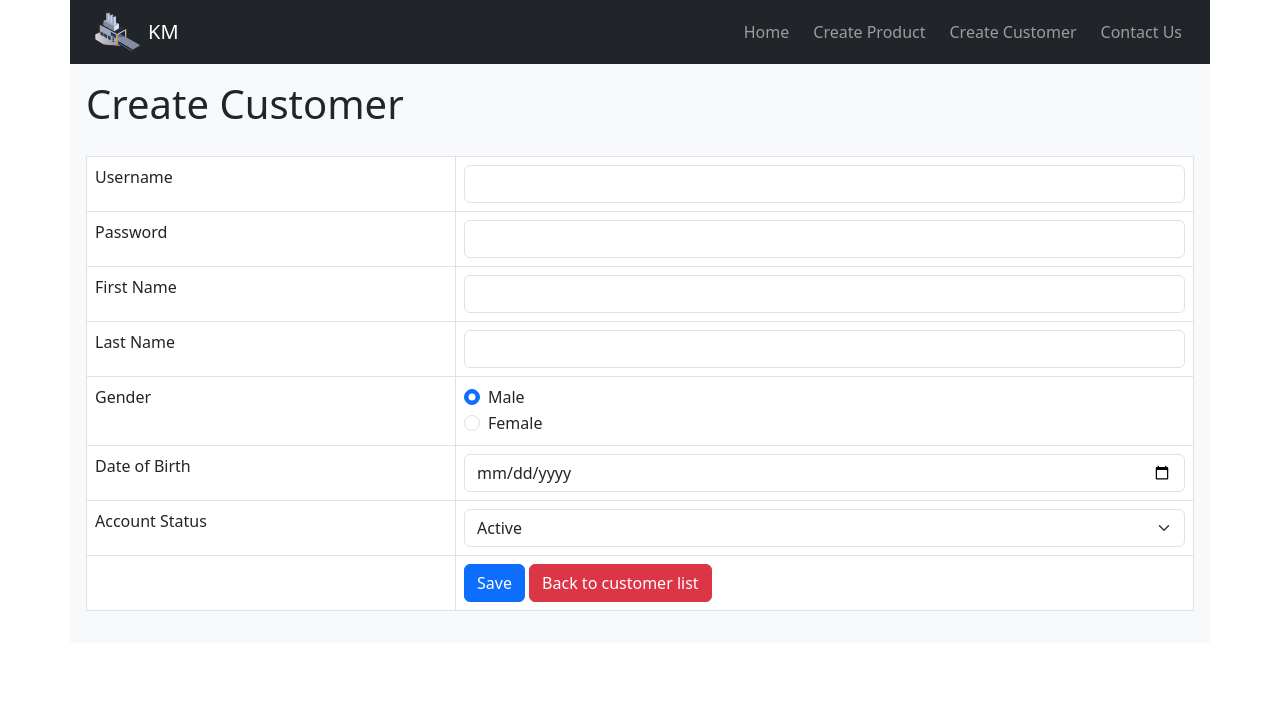
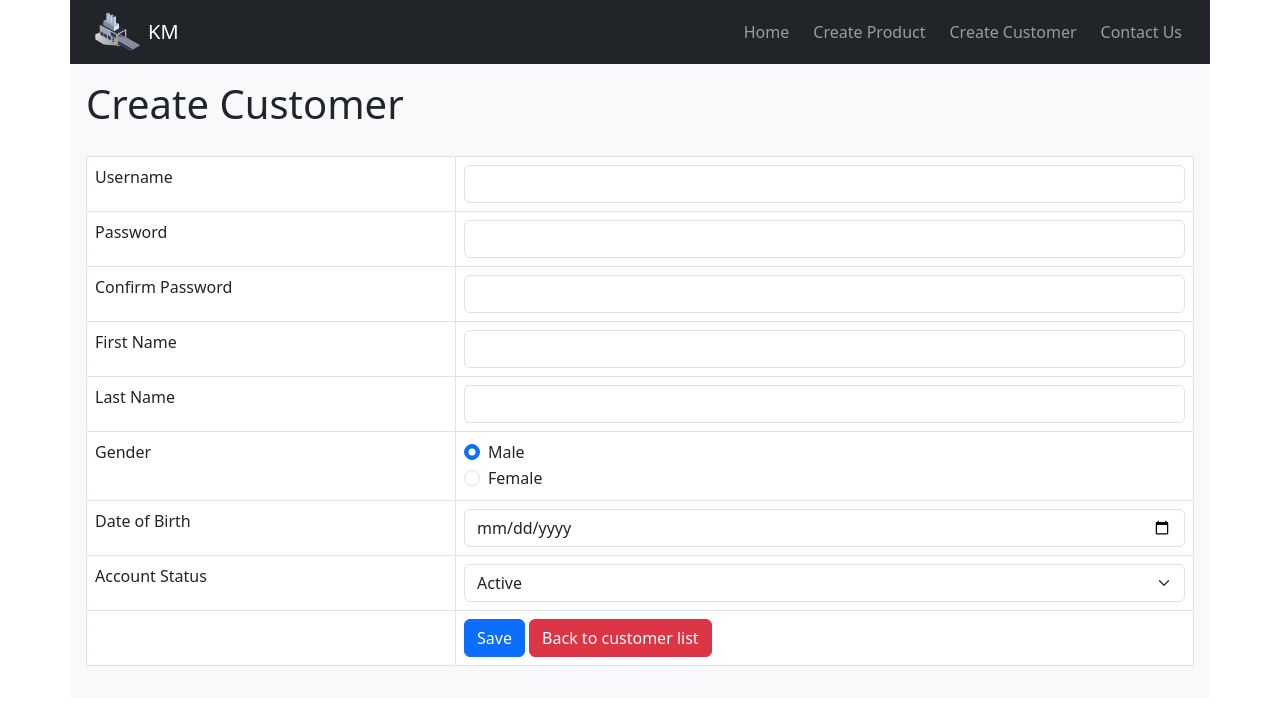
Before and after one commit to KienMing0916/Web_Application_Development, a PHP site: page /customer_create.php in a window 1280 px wide. Shown: the top 705 px of the page. Run offline with PHP 8.4, Linux system fonts and the light colour scheme.

Commit message:
add confirm password

```diff
--- a/project/customer_create.php
+++ b/project/customer_create.php
@@ -27,6 +27,7 @@
                 $stmt = $con->prepare($query);
                 $username = $_POST['username'];
                 $password = $_POST['password'];
+                $confirmpassword = $_POST['confirmpassword'];
                 $hashedPassword = password_hash($password, PASSWORD_DEFAULT);
                 $firstname = $_POST['firstname'];
                 $lastname = $_POST['lastname'];
@@ -45,6 +46,14 @@
                     $passwordPattern = "/^(?=.*[a-z])(?=.*[A-Z])(?=.*\d)[a-zA-Z\d]{6,}$/";
                     if (!preg_match($passwordPattern, $password)) {
                         $errorMessage[] = "Password must be at least 6 characters long and contain at least one uppercase letter, one lowercase letter, and one number. No special symbols allowed.";
+                    }
+                }
+                if (empty($confirmpassword)) {
+                    $errorMessage[] = "Confirm password field is empty.";
+                }
+                if (!empty($password) && !empty($confirmpassword)) {
+                    if ($password !== $confirmpassword) {
+                        $errorMessage[] = "Password and confirm password do not match.";
                     }
                 }
                 if(empty($firstname)) {
@@ -92,7 +101,12 @@
             }
             // show error
             catch(PDOException $exception){
-                die('ERROR: ' . $exception->getMessage());
+                if ($exception->getCode() == 23000){
+                    echo "<div class='alert alert-danger m-3'>Username has been taken. Please enter a new username.</div>";
+                }else{
+                    echo "<div class='alert alert-danger m-3'>ERROR: " . $exception->getMessage() . "</div>";
+                    //die('ERROR: ' . $exception->getMessage());
+                }
             }
         }
         ?>
@@ -108,6 +122,10 @@
                     <tr>
                         <td>Password</td>
                         <td><input type='password' name='password' id='password' class='form-control' value="<?php echo isset($_POST['password']) ? $_POST['password'] : ''; ?>" /></td>
+                    </tr>
+                    <tr>
+                        <td>Confirm Password</td>
+                        <td><input type='password' name='confirmpassword' id='confirmpassword' class='form-control' value="<?php echo isset($_POST['confirmpassword']) ? $_POST['confirmpassword'] : ''; ?>" /></td>
                     </tr>
                     <tr>
                         <td>First Name</td>
```
